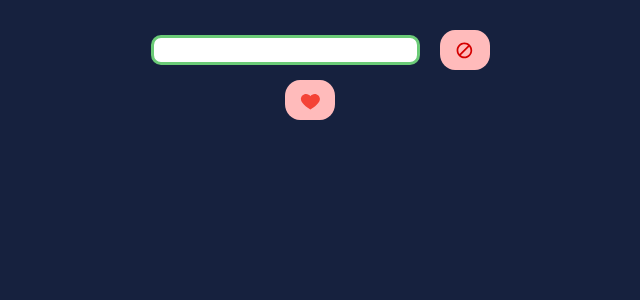
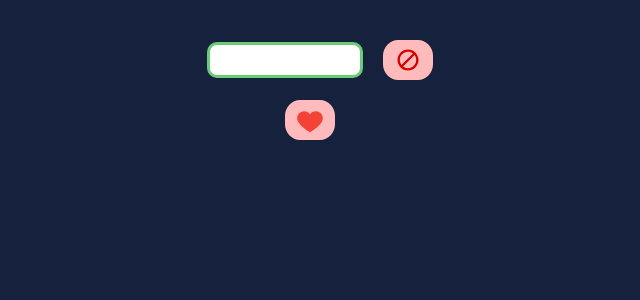
Before and after one commit to ny0011/myhome, a React (Create React App) app: page / in a window 1280 px wide. Both pictures are taken after a click on the button 640 px from the left and 50 px from the top of the page. Shown: the top 300 px of the page, without its empty margins (330-970 px from the left). Built offline with nearby package versions, Linux system fonts and the light colour scheme.

Commit message:
Change UI size

```diff
--- a/src/Routes/Home.tsx
+++ b/src/Routes/Home.tsx
@@ -4,7 +4,7 @@ import Search from "./Search";
 import { DivColumn } from "../Styles/Tags";
 
 const SearchDiv = styled(DivColumn)`
-  padding-top: 30px;
+  padding-top: 40px;
 `;
 
 function Home() {
--- a/src/Styles/Icons.tsx
+++ b/src/Styles/Icons.tsx
@@ -1,17 +1,17 @@
 import { FcLikePlaceholder, FcLike, FcSearch, FcCancel } from "react-icons/fc";
 
 export const SearchIcon = () => {
-  return <FcSearch />;
+  return <FcSearch size={28} />;
 };
 
 export const CloseIcon = () => {
-  return <FcCancel />;
+  return <FcCancel size={28} />;
 };
 
 export const BookmarkIcon = () => {
-  return <FcLike />;
+  return <FcLike size={28} />;
 };
 
 export const BookmarkIconInverse = () => {
-  return <FcLikePlaceholder />;
+  return <FcLikePlaceholder size={28} />;
 };
--- a/src/Styles/Motions.tsx
+++ b/src/Styles/Motions.tsx
@@ -17,7 +17,8 @@ export const MotionButton = styled(motion.button)`
 
 export const MotionInput = styled(motion.input)`
   border-radius: 10px;
-  height: 1.4em;
+  height: 1.8em;
+  width: 140px;
   padding: 3px 5px;
   outline: none;
   border: 3px solid ${(props) => props.theme.green.lighter};
```
